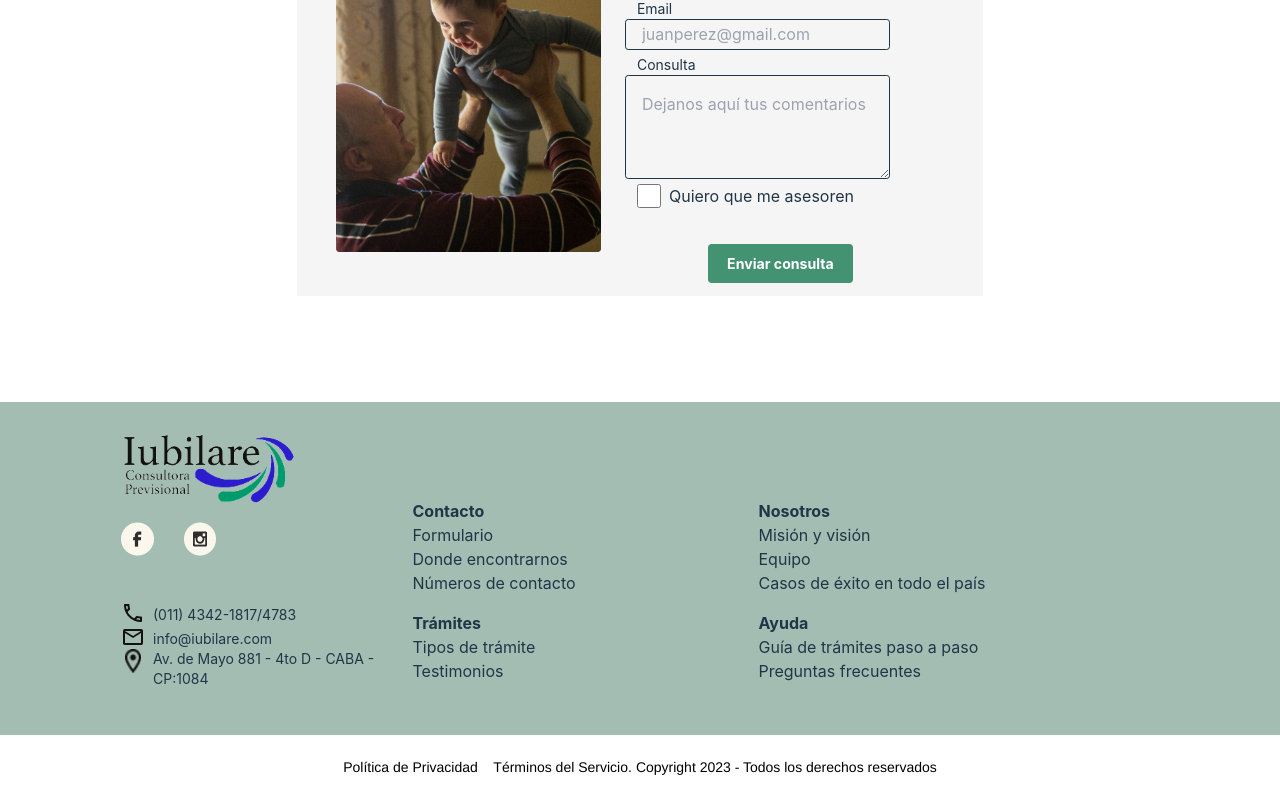
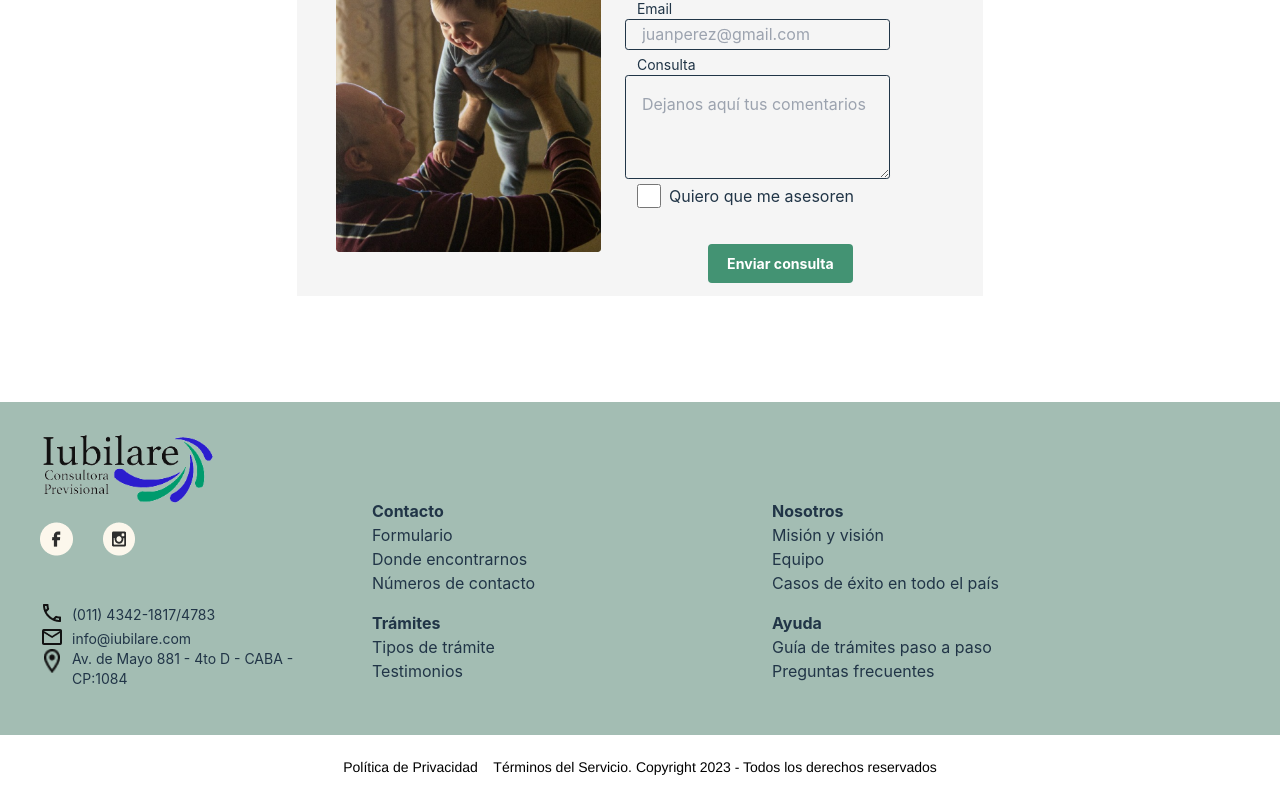
Before and after one commit to FooTalent/iubilare, a React (Vite) app: page / in a window 1280 px wide. Shown: the part 3737-4537 px from the top of the page. Built offline with nearby package versions, Linux system fonts and the light colour scheme.

Commit message:
fix/ position footer

```diff
--- a/src/components/footer/Footer.tsx
+++ b/src/components/footer/Footer.tsx
@@ -15,7 +15,7 @@ const Footer = (): JSX.Element => {
         <div>
 
         {/* Contenedor Secciones Logo/Redes/Datos/Servicios */}
-        <div className="flex flex-wrap items-start gap-[32px_32px] pt-[32px] pb-[36px] px-[16px] relative bg-[#a3bdb3] md:h-full md:w-full md:px-[121px] 2xl:justify-between">
+        <div className="flex flex-wrap items-start gap-[32px_32px] pt-[32px] pb-[36px] px-[16px] relative bg-[#a3bdb3] md:h-full md:w-full md:px-[40px] 2xl:px-[121px] 2xl:justify-between">
 
         {/* Seccion Logo y Redes / Datos y Logos */}
         <div className='w-full md:flex md:flex-col md:w-1/4'>
@@ -77,7 +77,7 @@ const Footer = (): JSX.Element => {
         </div>
 
 
-        <div className="hidden 2xl:block min-w-[10px]"></div>
+        <div className="hidden 2xl:block 2xl:min-w-[10px]"></div>
         {/* Seccion Desplegables Servicios */}
             <div className="w-full flex flex-col justify-start md:w-2/3 md:mt-[65px]">
             <div className="w-full md:flex md:w-full">
```
